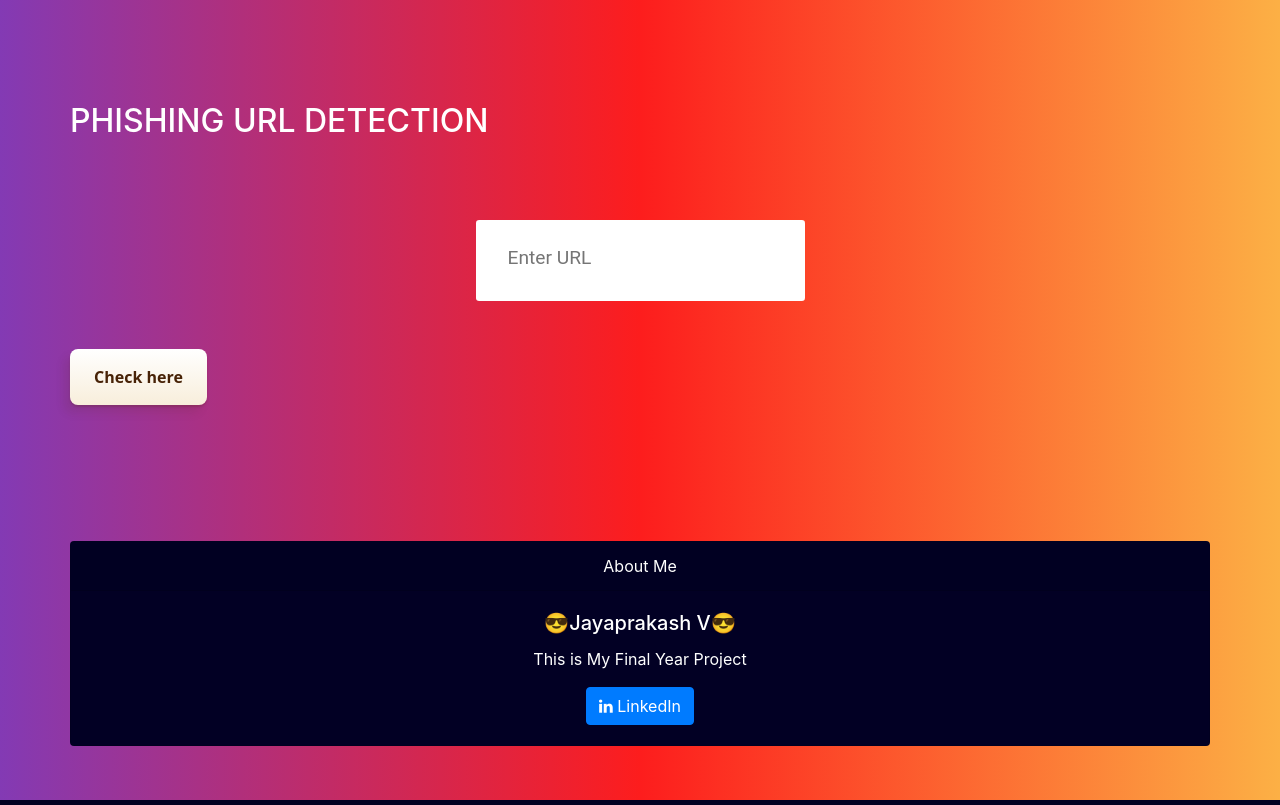
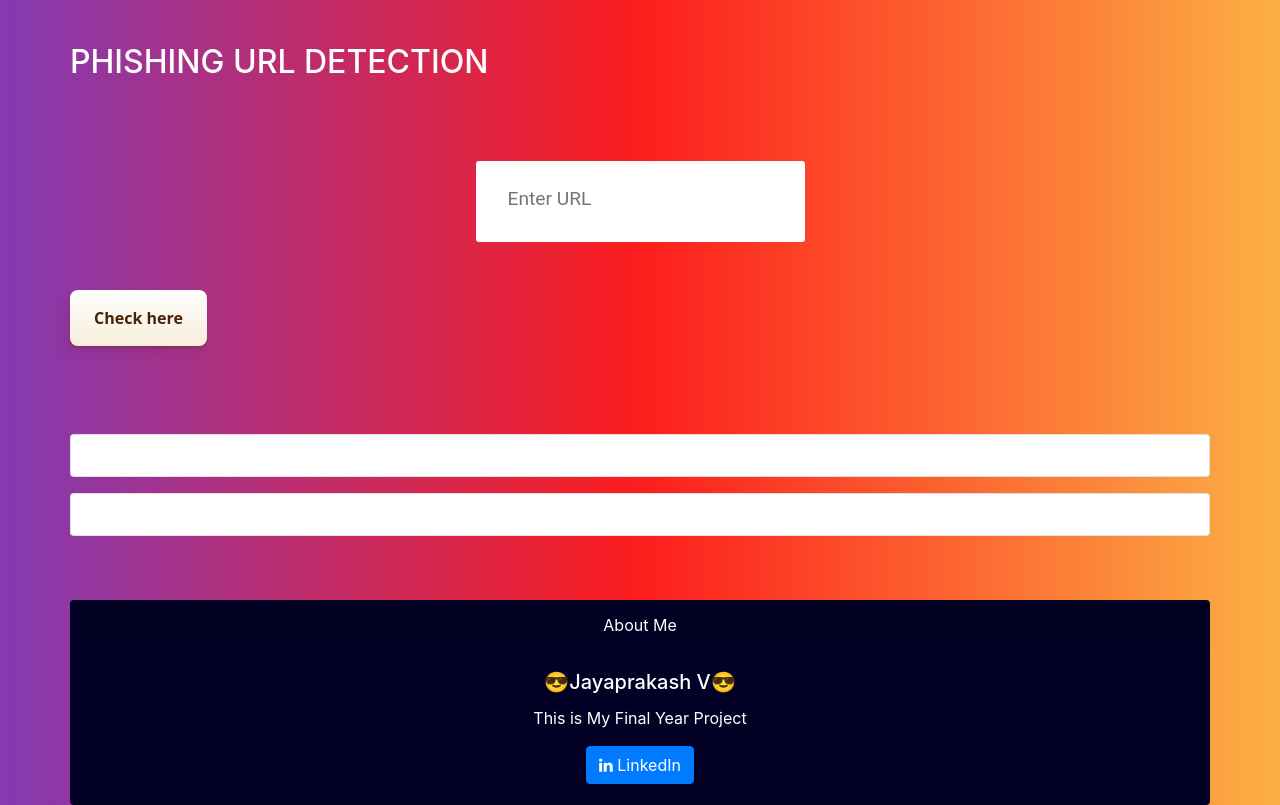
Before and after one commit to Jayaprakhash/FinalProject, a Flask app: page / in a window 1280 px wide. Run offline with Flask 2, Linux system fonts and the light colour scheme; some libraries are stand-ins or nearby versions.

Commit message:
first commit4

```diff
--- a/templates/index.html
+++ b/templates/index.html
@@ -19,7 +19,7 @@
 
 <body>
 
-<div class="container center">
+<div class="container align-items-center justify-content-center">
     <br>
     <br>
     <div class="form" id="form1">
@@ -41,8 +41,17 @@
 
     <br>
     <h3 id="prediction"></h3>
-    <button class="button2" id="button2" role="button" onclick="window.open('{{url}}')" target="_blank" >Still want to Continue!😶‍🌫️</button>
-    <button class="button1" id="button1" role="button"  onclick="window.open('{{url}}')" target="_blank">Continue👌</button>
+    <div class="card text-bg-danger mb-3">
+        <div class="card-body">
+            <button class="button2" id="button2" role="button" onclick="window.open('{{url}}')" target="_blank" >Still want to Continue!😶‍🌫️</button>
+        </div>
+    </div>
+    <div class="card text-bg-success mb-3" >
+        <div class="card-body">
+            <button class="button1" id="button1" role="button"  onclick="window.open('{{url}}')" target="_blank">Continue👌</button>
+        </div>
+    </div>
+
     </div>
     <br>
     <br>
```
